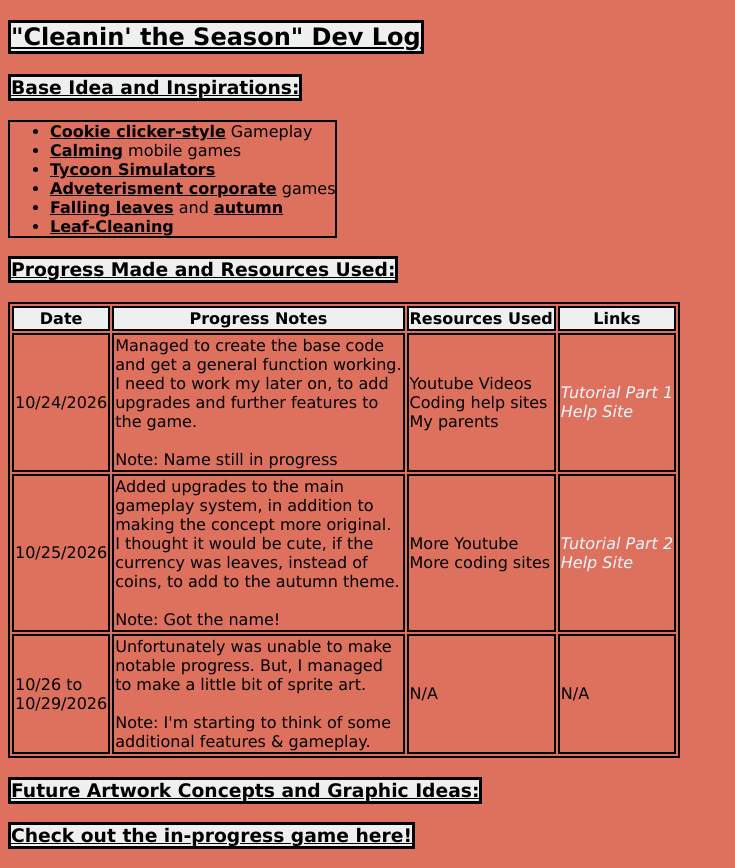
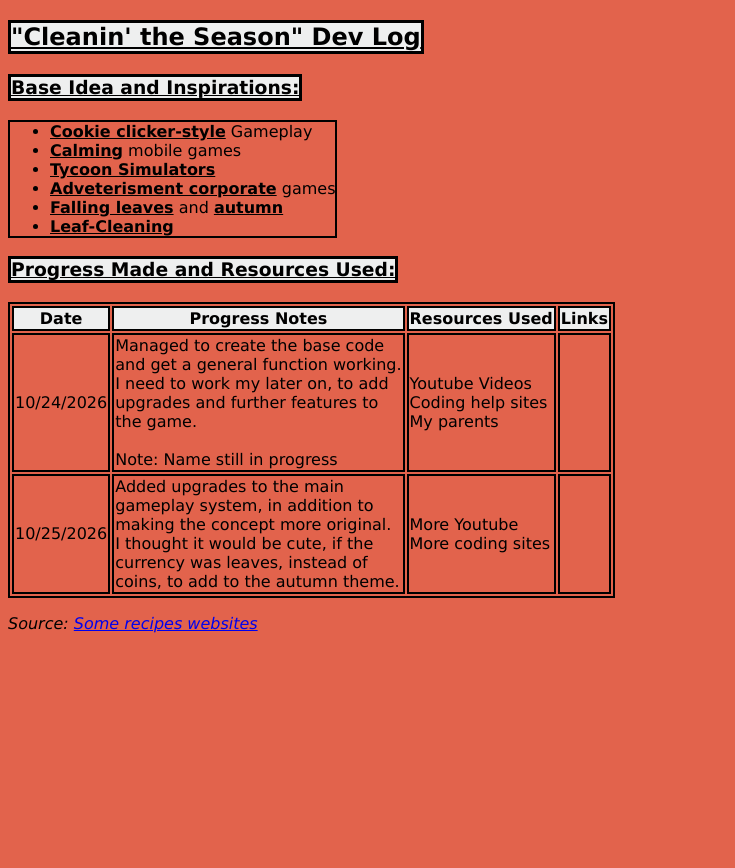
Before and after one commit to sktchsnstff/3-P-Unit-3-Project, a plain HTML site: page index.html in a window 1280 px wide. Shown: the whole page, without its empty margins (0-735 px from the left). After the commit the page ends 800 px from the top, so only its background shows below. Drawn offline with Linux system fonts and the light colour scheme.

Commit message:
Updated at home?

```diff
--- a/index.html
+++ b/index.html
@@ -38,20 +38,14 @@ Select ONE Additional Feature to Add
     th{border: 2px solid black;
       background-color: rgb(238, 239, 239);}
     td{border: 2px solid black}
-    a:link{
-      color:aliceblue;
-      text-decoration: none;}
-    a:hover{
-      color: rgb(255, 239, 98);
-      text-decoration: underline;}
     .title{line-height: 0.5;}
     .sections{line-height: 0.5;}
 
     body, html{
       animation: colorChange 5s infinite alternate;}
     @keyframes colorChange{
-      0%{background-color: rgb(211, 127, 96)}
-      100%{background-color:rgb(221, 113, 94)}}
+      0%{background-color: rgb(224, 132, 98)}
+      100%{background-color:rgb(226, 99, 76)}}
   </style>
 </head>
 
@@ -92,8 +86,7 @@ Select ONE Additional Feature to Add
         <td>Youtube Videos<br>
             Coding help sites<br>
             My parents</td>
-        <td><em><a href="https://www.youtube.com/watch?v=dUQQEpOZPBg&list=PLFoezrhIhRD5-IaBmSjIWw24qQ0d2bi_M">Tutorial Part 1</a></em><br>
-        <em><a href="https://www.w3schools.com/cssref/sel_hover.php">Help Site</a></em></td>
+        <td></td>
       </tr>
       <tr>
         <td>10/25/2026</td>
@@ -102,30 +95,17 @@ Select ONE Additional Feature to Add
         making the concept more original.<br>
         I thought it would be cute, if the<br>
         currency was leaves, instead of<br>
-        coins, to add to the autumn theme.<br>
-        <br>
-        Note: Got the name!</td>
+      coins, to add to the autumn theme.</td>
       <td>More Youtube <br>
           More coding sites<br>
           </td>
-      <td><em><a href="https://www.youtube.com/watch?v=b8nQQ9yuvGM&list=PLFoezrhIhRD5-IaBmSjIWw24qQ0d2bi_M&index=2">Tutorial Part 2</a></em><br>
-      <em><a href="https://www.w3schools.com/cssref/sel_hover.php">Help Site</a></em></td>
-      </tr>
-      <tr>
-        <td>10/26 to<br>10/29/2026</td>
-        <td>Unfortunately was unable to make<br>
-        notable progress. But, I managed<br>
-        to make a little bit of sprite art. <br>
-        <br>
-        Note: I'm starting to think of some<br>
-        additional features & gameplay.</td>
-        <td>N/A</td>
-        <td>N/A</td>
+      <td></td>
       </tr>
     </tbody>
   </table>
-   <h3 id="sections"><u>Future Artwork Concepts and Graphic Ideas:</u></h2>
-    <h3 id="sections"><u>Check out the in-progress game here!</u></h2>
+
+  <p><em>Source: <a href="?">Some recipes websites</a></em></p>
+
 </body>
 
 </html>
```
